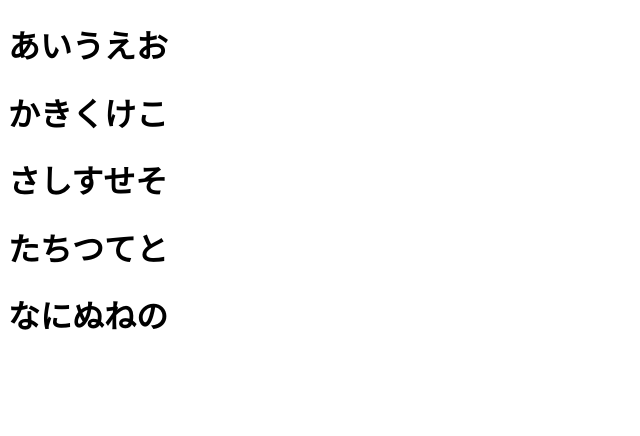
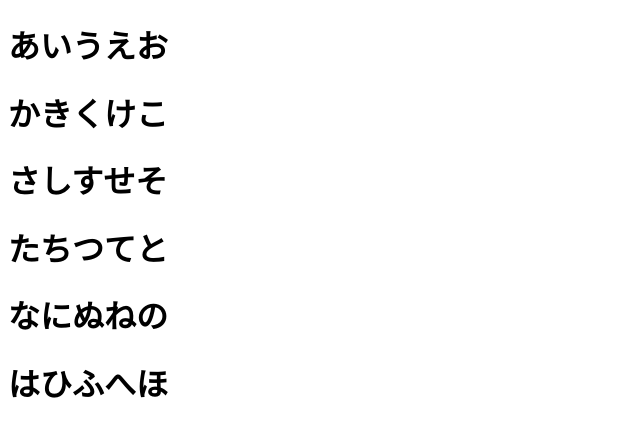
Before and after one commit to fdsfuafasa/worldpeace, a plain HTML site: page index.html in a window 1280 px wide. Shown: the whole page, without its empty margins (0-640 px from the left). Drawn offline with Linux system fonts and the light colour scheme.

Commit message:
はひふへほ

```diff
--- a/index.html
+++ b/index.html
@@ -12,5 +12,6 @@
     <h1>さしすせそ</h1>
     <h1>たちつてと</h1>
     <h1>なにぬねの</h1>
+    <h1>はひふへほ</h1>
 </body>
 </html>
```
